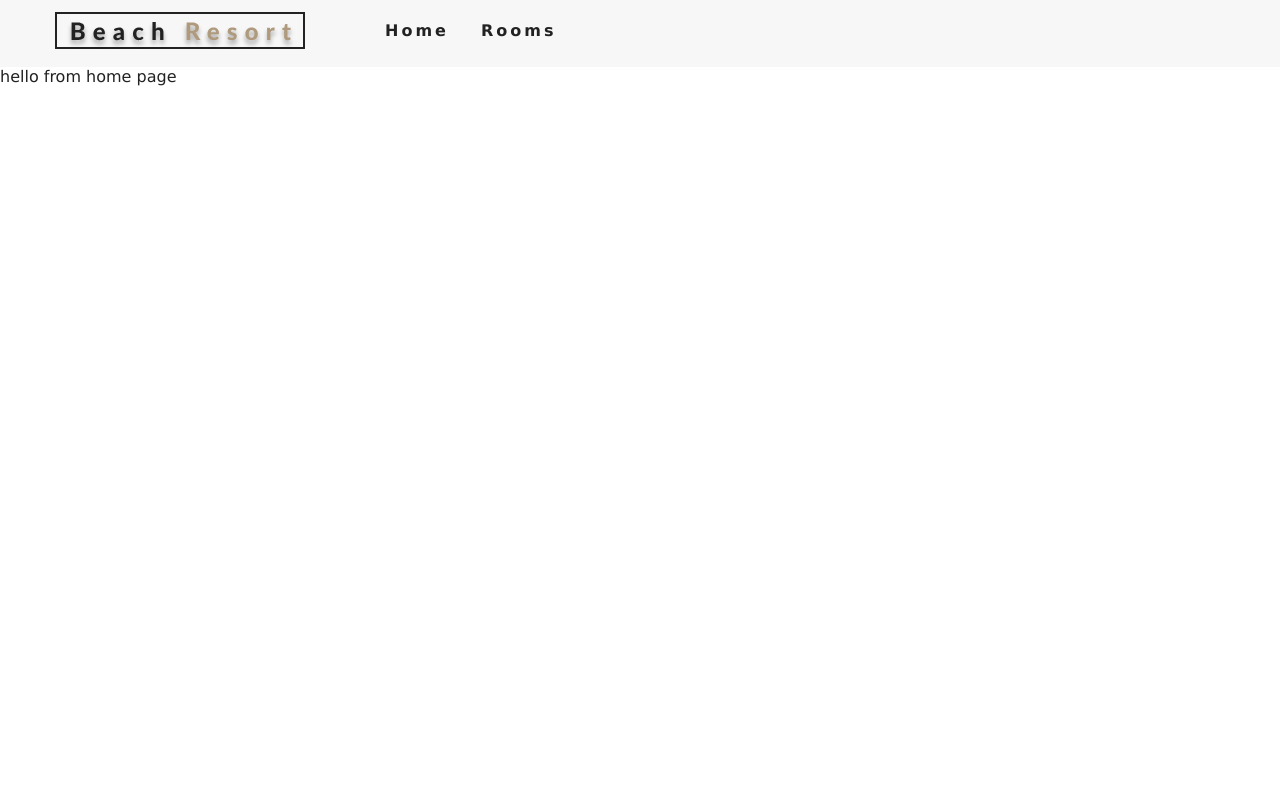
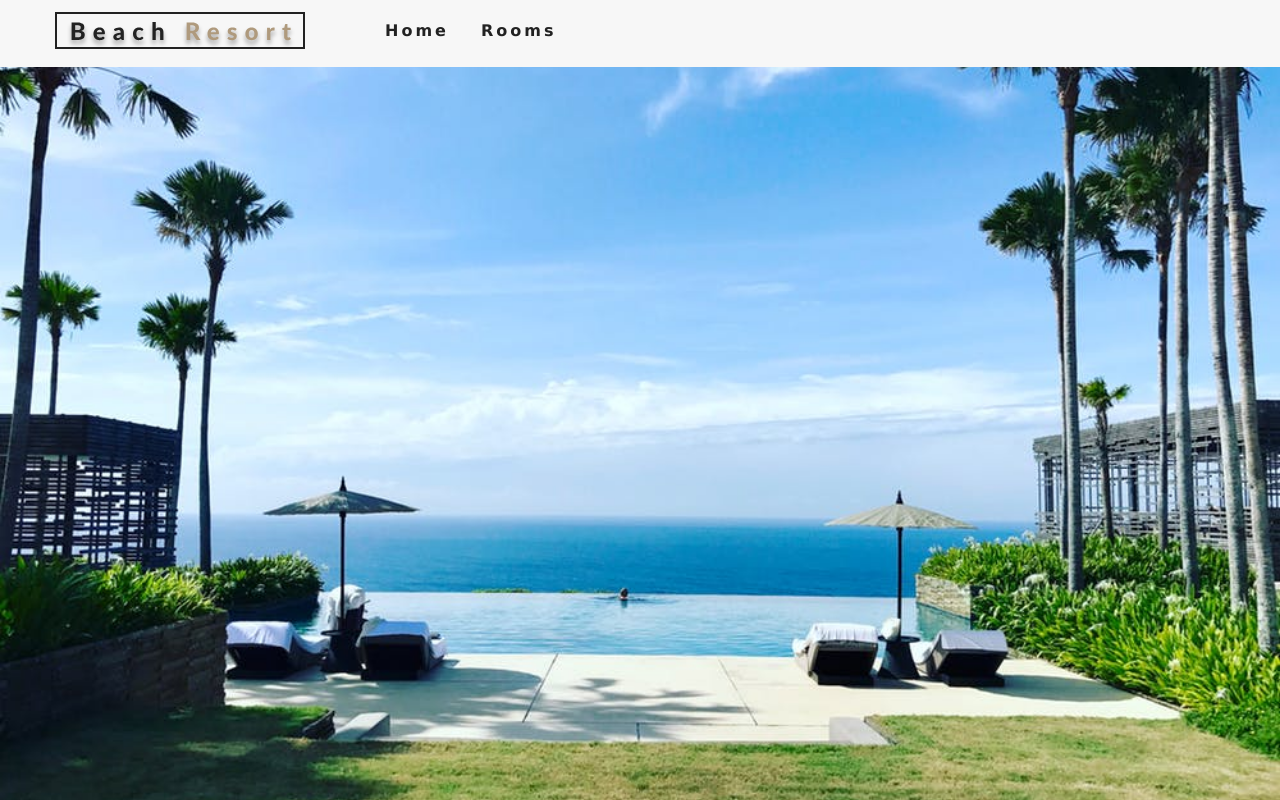
Before and after one commit to DilanMDA/Beach-Resort, a React (Create React App) app: page / in a window 1280 px wide. Built offline with nearby package versions, Linux system fonts and the light colour scheme.

Commit message:
Hero component added

```diff
--- /dev/null
+++ b/src/components/Hero.js
@@ -0,0 +1,14 @@
+//functional component
+import React from 'react'
+
+export default function Hero({ hero}) {
+    return (
+        <header className= {hero}>
+
+        </header>
+    );
+}
+
+Hero.defaultProps = {
+    hero: 'defaultHero'
+};
--- a/src/pages/Home.js
+++ b/src/pages/Home.js
@@ -1,11 +1,8 @@
 import React from 'react'
+import Hero from '../components/Hero';
 
-const Home = () => {
-    return (
-        <div>
-            hello from home page
-        </div>
-    )
+export default function Home(){
+    return(
+        <Hero/>
+    );
 }
-
-export default Home
--- a/src/pages/Rooms.js
+++ b/src/pages/Rooms.js
@@ -1,10 +1,9 @@
 import React from 'react'
+import Hero from '../components/Hero';
 
 function Rooms() {
     return (
-        <div>
-            hello from room page
-        </div>
+        <Hero hero = 'roomsHero'/>
     )
 }
 
```
Also changed, not shown: 1 other file (tests, documents, lock files or other folders).
